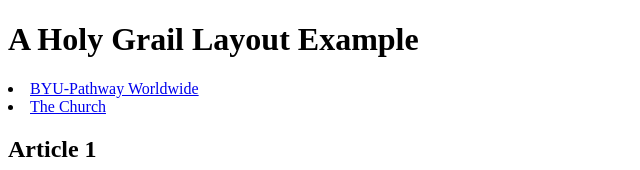
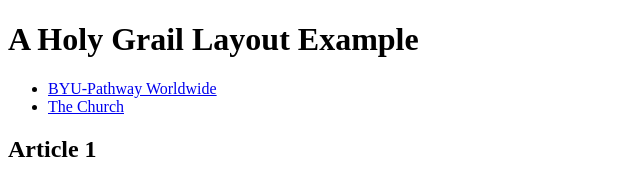
Before and after one commit to hanukumarts/wdd130, a plain HTML site: page week02/holygrail.html in a window 1280 px wide. Shown: the top 170 px of the page, without its empty margins (0-640 px from the left). Drawn offline with Linux system fonts and the light colour scheme.

Commit message:
A Holy Grail Layout Example

```diff
--- a/week02/holygrail.html
+++ b/week02/holygrail.html
@@ -12,10 +12,10 @@
         <h1>A Holy Grail Layout Example</h1>
     </header>
     <nav>
-        <u1>
+        <ul>
             <li> <a href="https://www.byupathway.org">BYU-Pathway Worldwide</a></li>
             <li> <a href="https://www.churchofjesuschrist.org">The Church</a></li>
-        </u1>
+        </ul>
     </nav>
     <main>
         <section>
```
